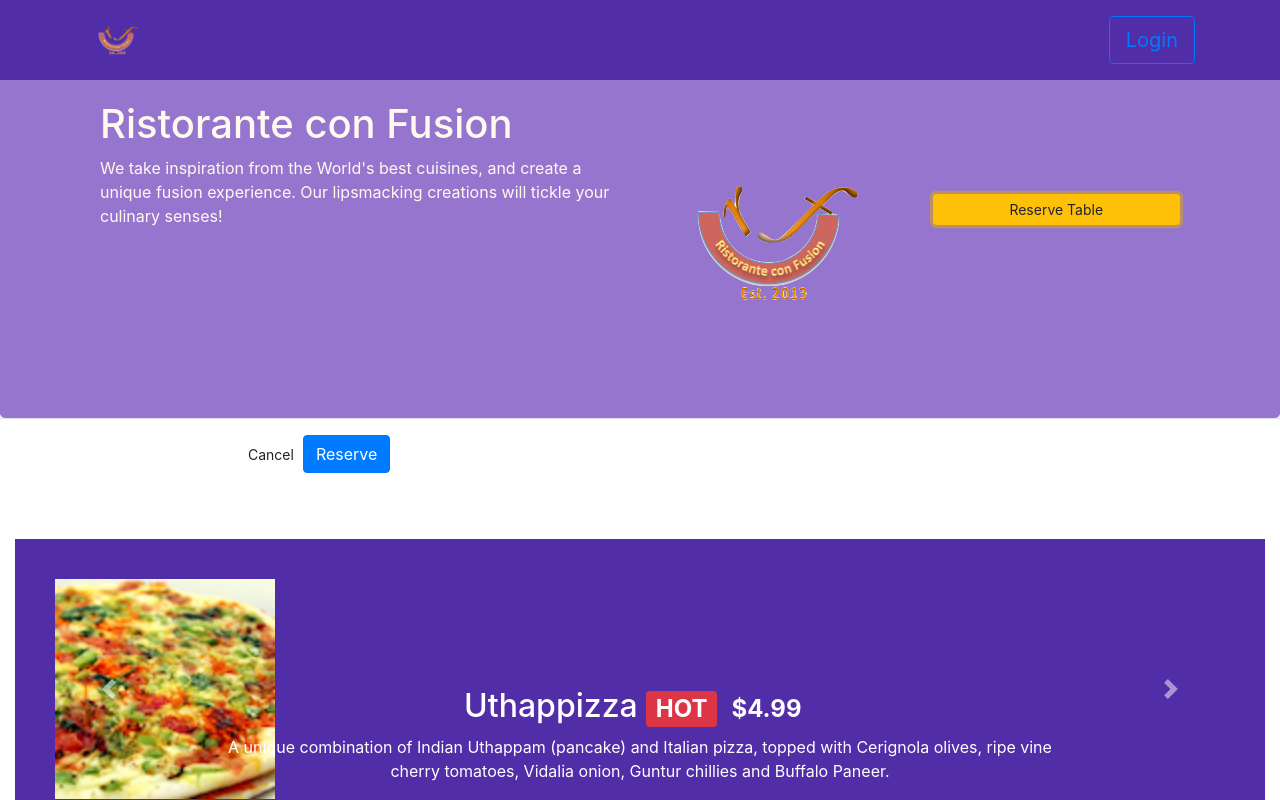
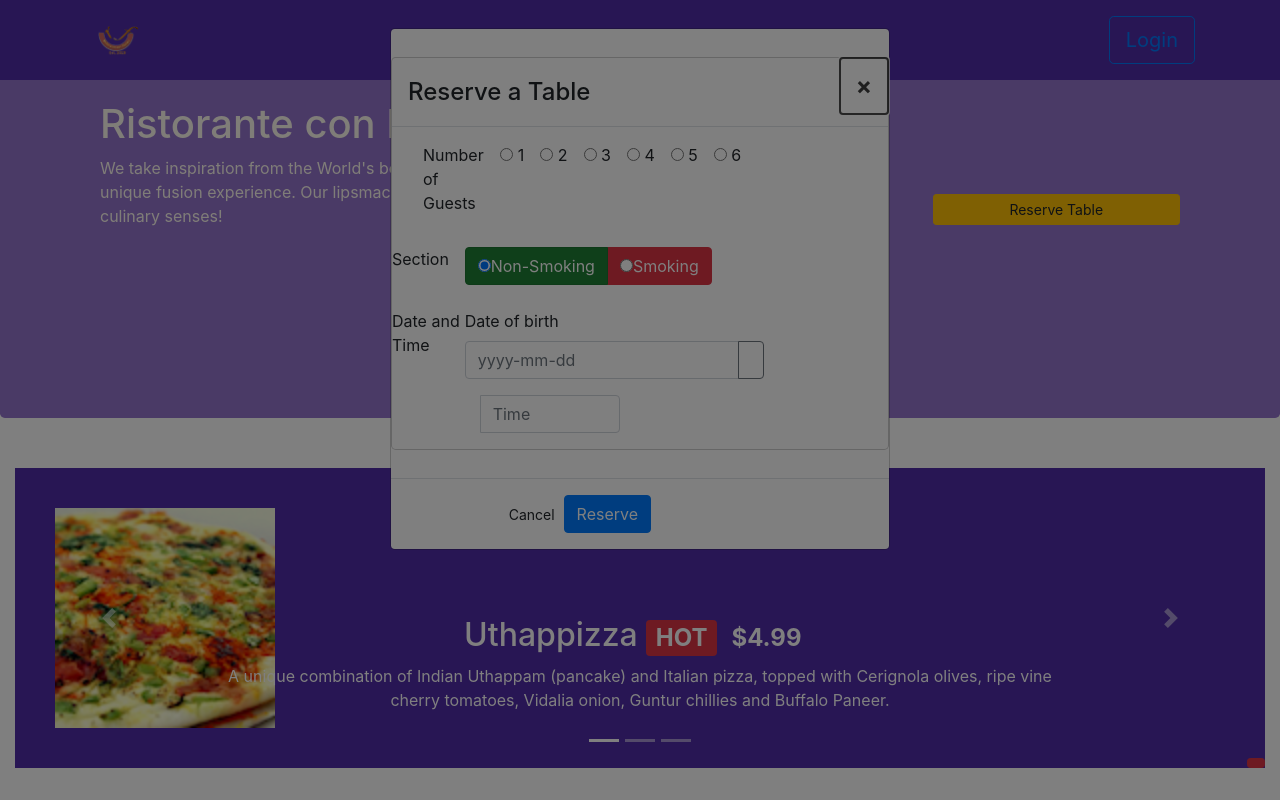
Before and after one commit to luesoad/restaurant-website, an Angular app: page /home in a window 1280 px wide. Both pictures are taken after a click on the button "Reserve Table". Shown: the top 800 px of the page. Built offline with nearby package versions, Linux system fonts and the light colour scheme.

Commit message:
add ngbmodal to reservation button

```diff
--- a/src/app/home/home.component.html
+++ b/src/app/home/home.component.html
@@ -11,7 +11,7 @@
                     <img src="assets/img/logo.png" class="img-fluid" alt="Logo">
                 </div>
                 <div class="col-sm-3 align-self-center">
-                    <button type="button" class="btn btn-block btn-sm btn-warning" data-toggle="modal" data-target="#ReserveTable">
+                    <button type="button" class="btn btn-block btn-sm btn-warning" (click)="open(content)">
                         Reserve Table
                     </button>
                 </div>
@@ -19,12 +19,14 @@
         </div>
       </header>
 
-<div id="ReserveTable" class="modal fade" role="dialog">
+<ng-template #content let-modal>
   <div class="modal-dialog modal-lg">
       <div class="modal-content">
           <div class="modal-header">
               <h4 class="modal-title">Reserve a Table </h4>
-              <button type="button" class="close" data-dismiss="modal">&times;</button>
+              <button type="button"  class="close" aria-label="Close" (click)="modal.dismiss('Cross click')">
+                <span aria-hidden="true">&times;</span>
+              </button>
           </div>
           <div class="modal-body">
               <div class="container-fluid">
@@ -76,12 +78,15 @@
               Date and Time
           </div>
           <div class="col-10 row">
-              <div class="input-group col-sm-5">
-                  <div class="input-group-addon">
-                      <i class="fa fa-calendar"></i>
-                  </div>
-                  <input type="text" class="form-control" placeholder="Date">
+            <div class="form-group">
+              <label for="date">Date of birth</label>
+              <div class="input-group">
+                <input id="date" class="form-control" placeholder="yyyy-mm-dd" name="dp" ngbDatepicker #dp="ngbDatepicker">
+                <div class="input-group-append">
+                  <button class="btn btn-outline-secondary calendar" (click)="dp.toggle()" type="button"></button>
+                </div>
               </div>
+            </div>
               <div class="input-group col-sm-5">
                   <div class="input-group-addon">
                       <i class="fa fa-clock-o" aria-hidden="true"></i>
@@ -93,15 +98,15 @@
       </div>
   </div>
 </div>
-</div>
+
   <div class="modal-footer">
       <div class="col-10">
-          <button type="button" class="btn btn-default btn-sm" data-dismiss="modal">Cancel
+          <button type="button" class="btn btn-default btn-sm" (click)="modal.dismiss('Cross click')">Cancel
           </button>
-          <button type="button" class="btn btn-primary">Reserve</button>
+          <button type="button" class="btn btn-primary" (click)="modal.close('Save click')">Reserve</button>
       </div>
   </div>
-
+</ng-template>
 <div class="row row-content">
   <div class="col">
       <div id="mycarousel" class="carousel slide" data-ride="carousel">
--- a/src/app/home/home.component.ts
+++ b/src/app/home/home.component.ts
@@ -1,4 +1,5 @@
 import { Component, OnInit } from '@angular/core';
+import {ModalDismissReasons, NgbModal} from '@ng-bootstrap/ng-bootstrap';
 
 @Component({
   selector: 'app-home',
@@ -6,26 +7,25 @@ import { Component, OnInit } from '@angular/core';
   styleUrls: ['./home.component.scss']
 })
 export class HomeComponent {
-/*   $(document).ready(function(){
-    $("#mycarousel").carousel({ interval: 2000 });
-    $("#carousel-pause").click(function(){
-            if ($("#carousel-button").children("span").hasClass('fa-pause')){
-                $("#mycarousel").carousel('pause');
-                $("#carousel-button").children("span").removeClass('fa-pause');
-                $("#carousel-button").children("span").addClass('fa-play');
-            }
-            else if ($("#carousel-button").children("span").hasClass('fa-play')){
-                $("#mycarousel").carousel('cycle');
-                $("#carousel-button").children("span").removeClass('fa-play');
-                $("#carousel-button").children("span").addClass('fa-pause');
-            }
-        });
-});
- */
-/* ngOnInit() {
-    $('#ReserveTable').modal();
-  } */
+  closeResult: string;
 
+  constructor(private modalService: NgbModal) {}
 
+  open(content) {
+    this.modalService.open(content, {ariaLabelledBy: 'modal-basic-title'}).result.then((result) => {
+      this.closeResult = `Closed with: ${result}`;
+    }, (reason) => {
+      this.closeResult = `Dismissed ${this.getDismissReason(reason)}`;
+    });
+  }
 
+  private getDismissReason(reason: any): string {
+    if (reason === ModalDismissReasons.ESC) {
+      return 'by pressing ESC';
+    } else if (reason === ModalDismissReasons.BACKDROP_CLICK) {
+      return 'by clicking on a backdrop';
+    } else {
+      return  `with: ${reason}`;
+    }
+  }
 }
```
